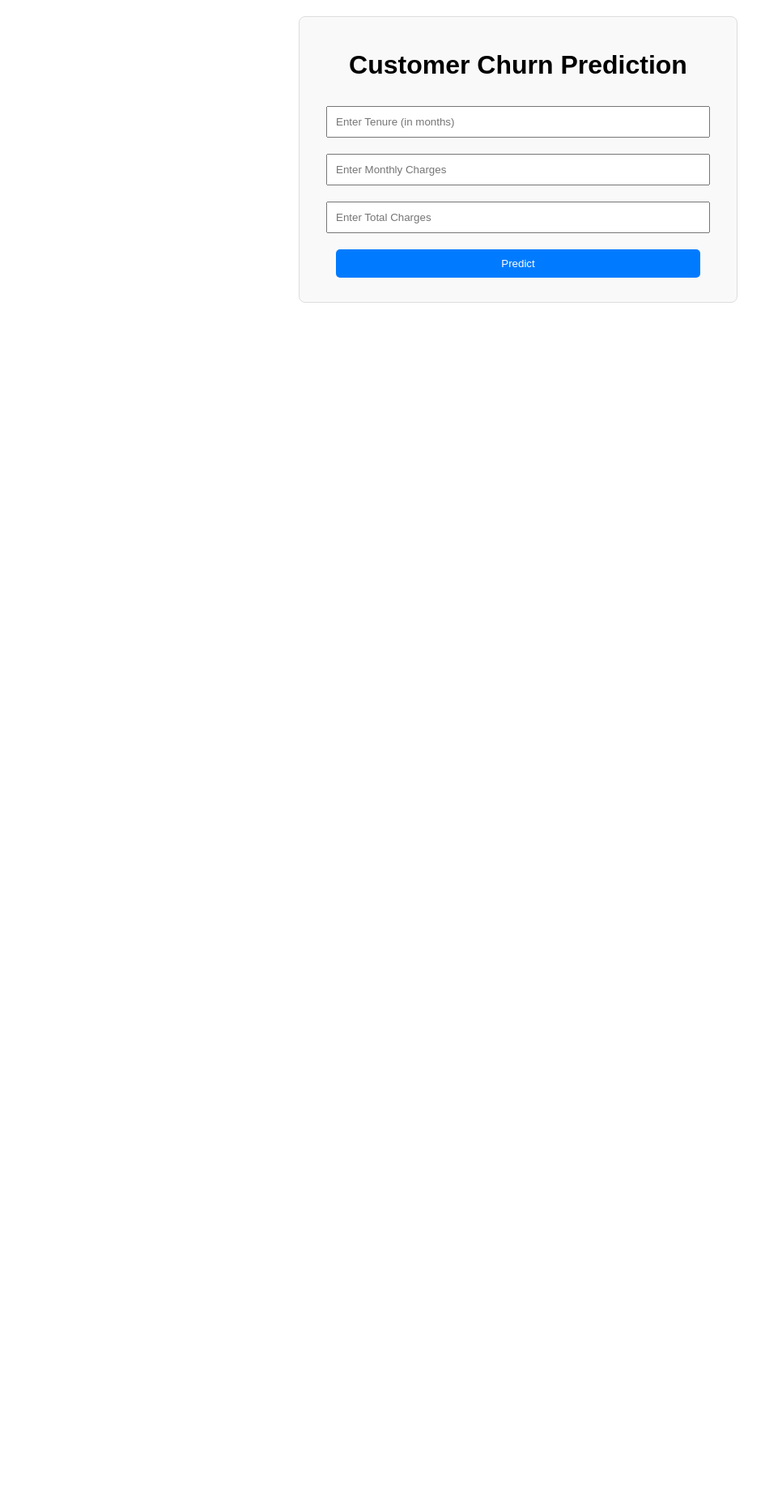
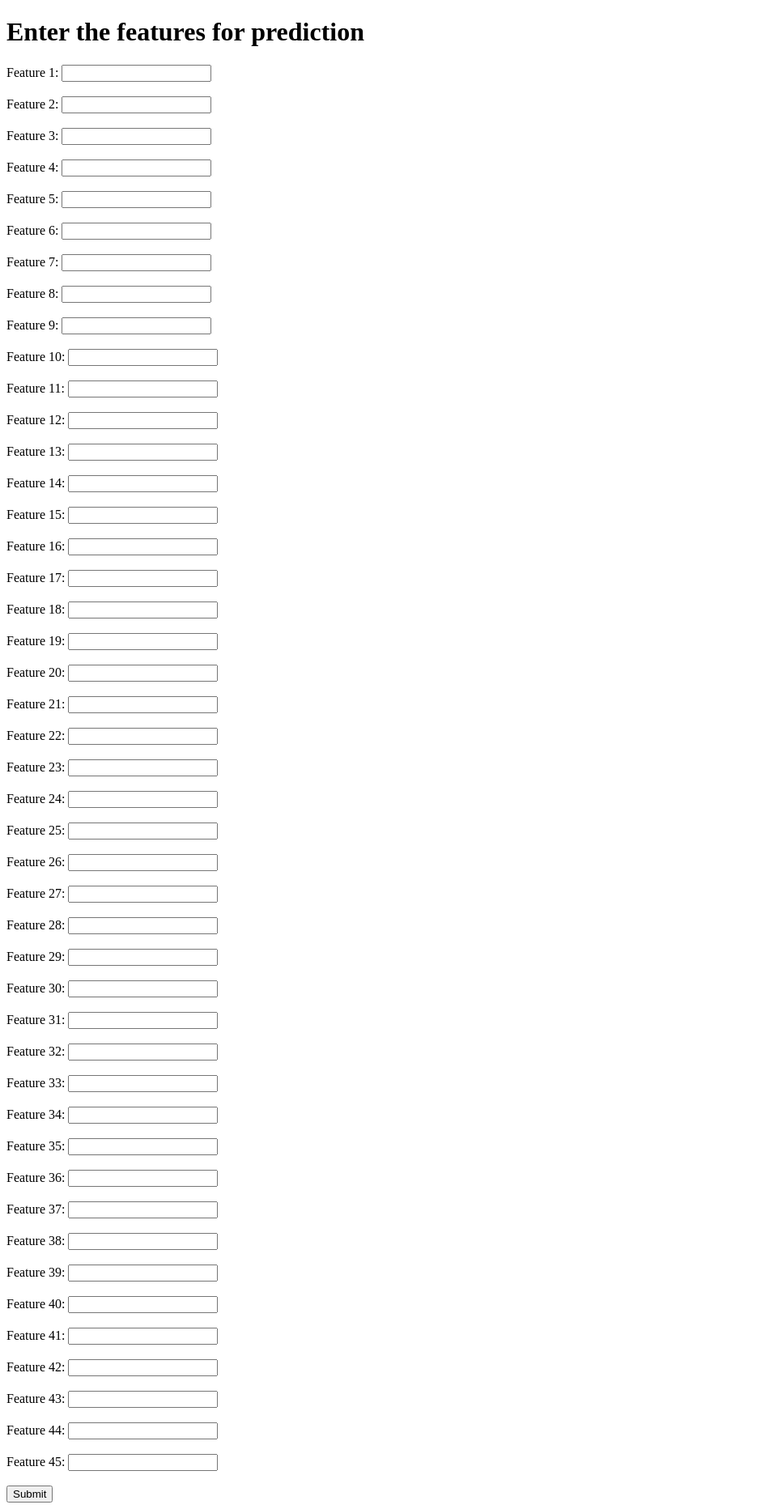
Before and after one commit to shabu43/churn, a Flask app: page / in a window 1280 px wide. Shown: the whole page at 81% size, without its empty margins (0-966 px from the left). Before the commit the page ends 374 px from the top, so only its background shows below. Run offline with Flask 3, Linux system fonts and the light colour scheme; parts of the project's set-up code (start-up, migrations or seed data) failed here and were passed over.

Commit message:
Update index.html

```diff
--- a/templates/index.html
+++ b/templates/index.html
@@ -3,51 +3,23 @@
 <head>
     <meta charset="UTF-8">
     <meta name="viewport" content="width=device-width, initial-scale=1.0">
-    <title>Customer Churn Prediction</title>
-    <style>
-        body {
-            font-family: Arial, sans-serif;
-            margin: 0;
-            padding: 0;
-            text-align: center;
-        }
-        .container {
-            margin: 20px auto;
-            max-width: 500px;
-            padding: 20px;
-            border: 1px solid #ddd;
-            border-radius: 8px;
-            background-color: #f9f9f9;
-        }
-        input, button {
-            margin: 10px;
-            padding: 10px;
-            width: 90%;
-        }
-        button {
-            background-color: #007BFF;
-            color: white;
-            border: none;
-            border-radius: 5px;
-            cursor: pointer;
-        }
-        button:hover {
-            background-color: #0056b3;
-        }
-    </style>
+    <title>Model Prediction</title>
 </head>
 <body>
-    <div class="container">
-        <h1>Customer Churn Prediction</h1>
-        <form action="/predict" method="post">
-            <input type="number" step="0.1" name="tenure" placeholder="Enter Tenure (in months)" required><br>
-            <input type="number" step="0.1" name="monthly_charges" placeholder="Enter Monthly Charges" required><br>
-            <input type="number" step="0.1" name="total_charges" placeholder="Enter Total Charges" required><br>
-            <button type="submit">Predict</button>
-        </form>
-        {% if prediction %}
-            <h3>Prediction: {{ prediction }}</h3>
-        {% endif %}
-    </div>
+    <h1>Enter the features for prediction</h1>
+
+    <form action="/predict" method="post">
+        <!-- Loop to generate 45 input fields for the 45 features -->
+        {% for feature in range(1, 46) %}
+        <label for="feature{{ feature }}">Feature {{ feature }}:</label>
+        <input type="text" id="feature{{ feature }}" name="feature{{ feature }}" required><br><br>
+        {% endfor %}
+
+        <input type="submit" value="Submit">
+    </form>
+
+    {% if prediction %}
+    <h2>Prediction: {{ prediction }}</h2>
+    {% endif %}
 </body>
 </html>
```
